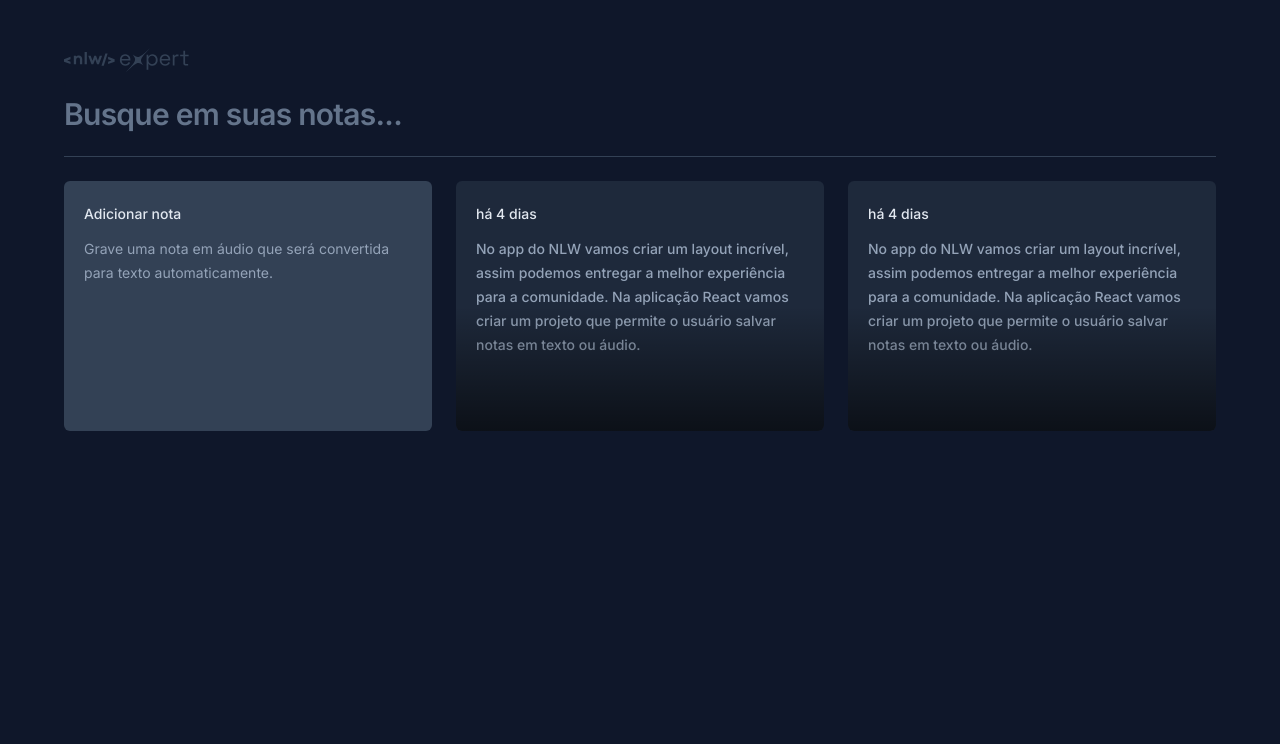
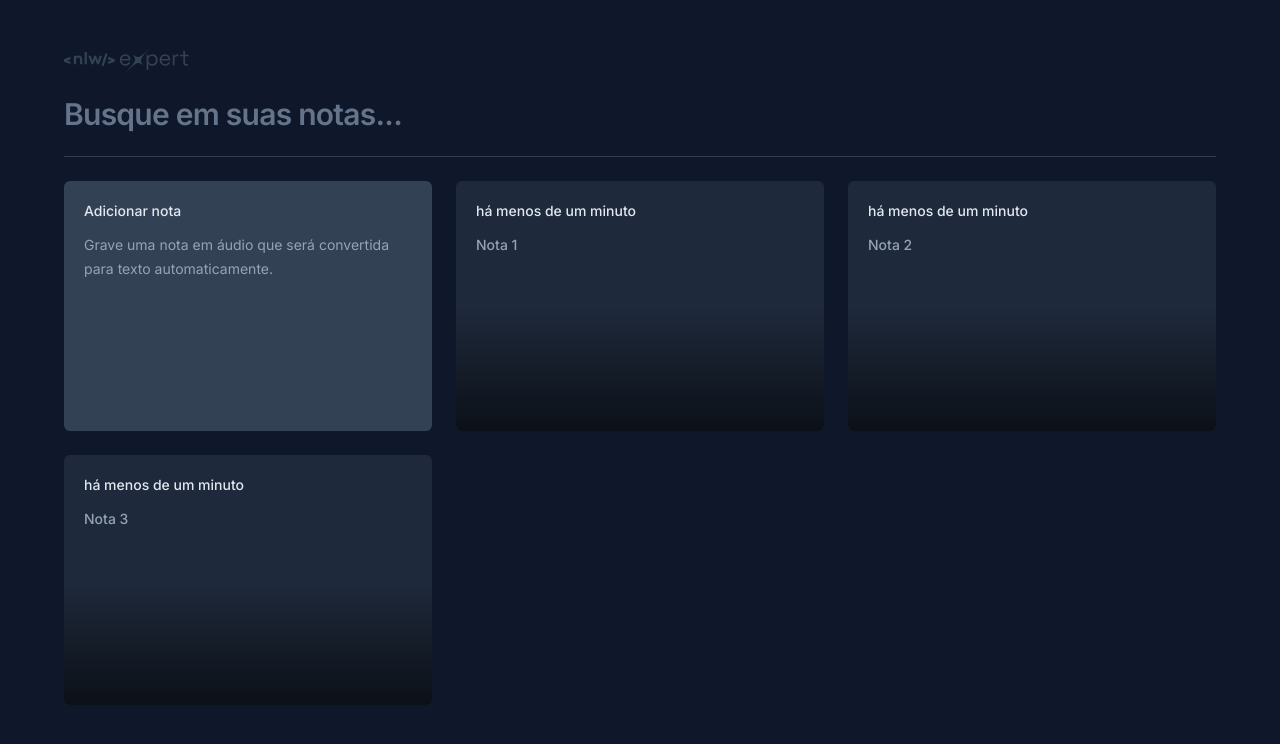
Before and after one commit to RabbitDeWitt/nlw-expert-notes, a Next.js app: page / in a window 1280 px wide. Shown: the top 744 px of the page. Built offline with nearby package versions, Linux system fonts and the light colour scheme.

Commit message:
feat: created modals

```diff
--- a/src/app/components/NewNoteCard.tsx
+++ b/src/app/components/NewNoteCard.tsx
@@ -1,15 +1,41 @@
-import React from 'react'
+'use client'
+
+import * as Dialog from '@radix-ui/react-dialog'
+import { X } from 'lucide-react'
 
 const NewNoteCard = () => {
   return (
-    <div className="rounded-md bg-slate-700 p-5 space-y-3">
-      <span className="text-sm font-medium text-slate-200">
+    <Dialog.Root>
+      <Dialog.Trigger className="rounded-md bg-slate-700 p-5 flex flex-col gap-3 text-left hover:ring-2 hover:ring-slate-600 focus-visible:ring-2 focus-visible:ring-lime-400 outline-none">
+        <span className="text-sm font-medium text-slate-200 ">
           Adicionar nota
         </span>
         <p className="text-sm leading-6 text-slate-400">
           Grave uma nota em áudio que será convertida para texto automaticamente.
         </p>
+      </Dialog.Trigger>
+      <Dialog.Portal>
+        <Dialog.Overlay className='bg-black/50 inset-0 fixed' />
+        <Dialog.Content className='fixed left-1/2 top-1/2 overflow-hidden -translate-x-1/2 -translate-y-1/2 max-w-[640px] w-full h-[60vh] bg-slate-700 rounded-md flex flex-col outline-none'>
+
+          <Dialog.Close className='absolute right-0 top-0 bg-slate-800 p-1.5 text-slate-400 hover:text-slate-100'>
+            <X className='size-5' />
+          </Dialog.Close>
+          <div className="flex flex-1 flex-col p-5 gap-3">
+            <span className='text-sm font-medium text-slate-200'>
+              Adicionar nota
+            </span>
+            <p className='text-sm font-medium text-slate-400 leading-6'>
+              Comece <button className='font-medium text-lime-400 hover:underline'>gravando uma nota</button> em áudio ou se preferir <button className='font-medium text-lime-400 hover:underline'>utilize apenas texto</button>.
+            </p>
           </div>
+
+          <button className='w-full bg-lime-400 py-4 text-center text-sm text-lime-950 font-medium outline-none hover:bg-lime-500'>
+            Salvar nota
+          </button>
+        </Dialog.Content>
+      </Dialog.Portal>
+    </Dialog.Root>
   )
 }
 
--- a/src/app/components/NoteCard.tsx
+++ b/src/app/components/NoteCard.tsx
@@ -1,21 +1,56 @@
-import React from 'react'
+'use client'
 
-type Props = {}
+import * as Dialog from '@radix-ui/react-dialog'
+import { formatDistanceToNow as ftdn } from 'date-fns'
+import { ptBR } from 'date-fns/locale'
+import { X } from 'lucide-react'
+type Props = {
+  note: {
+    date: Date,
+    content: string
+  }
+}
 
-const NoteCard = (props: Props) => {
+const NoteCard = ({ note }: Props) => {
+  const { date, content } = note
   return (
-    <div className='rounded-md bg-slate-800 p-5 space-y-3 overflow-hidden relative'>
-      <span className='text-sm font-medium text-slate-200'>
-        há 4 dias
-      </span>
-      <p className='text-sm font-medium text-slate-400 leading-6'>
-        No app do NLW vamos criar um layout incrível, assim podemos entregar a melhor experiência para a comunidade.
+    <Dialog.Root>
+      <Dialog.Trigger className='rounded-md text-left flex flex-col gap-3 bg-slate-800 p-5 overflow-hidden relative hover:ring-2 hover:ring-slate-600 focus-visible:ring-2 focus-visible:ring-lime-400 outline-none'>
+        <span className='text-sm font-medium text-slate-200'>
+          {ftdn(date, { locale: ptBR, addSuffix: true })}
+        </span>
+        <p className='text-sm font-medium text-slate-400 leading-6'>
+          {content}
+        </p>
 
-        Na aplicação React vamos criar um projeto que permite o usuário salvar notas em texto ou áudio.
-      </p>
+        <div className="absolute bottom-0 left-0 right-0 h-1/2 bg-gradient-to-t from-black/60 to-transparent pointer-events-none" />
+      </Dialog.Trigger>
 
-      <div className="absolute bottom-0 left-0 right-0 h-1/2 bg-gradient-to-t from-black/60 to-transparent pointer-events-none" />
-    </div>
+      <Dialog.Portal>
+        <Dialog.Overlay className='bg-black/50 inset-0 fixed' />
+        <Dialog.Content className='fixed left-1/2 top-1/2 overflow-hidden -translate-x-1/2 -translate-y-1/2 max-w-[640px] w-full h-[60vh] bg-slate-700 rounded-md flex flex-col outline-none'>
+
+          <Dialog.Close className='absolute right-0 top-0 bg-slate-800 p-1.5 text-slate-400 hover:text-slate-100'>
+            <X className='size-5' />
+          </Dialog.Close>
+          <div className="flex flex-1 flex-col p-5 gap-3">
+            <span className='text-sm font-medium text-slate-200'>
+              {ftdn(date, { locale: ptBR, addSuffix: true })}
+            </span>
+            <p className='text-sm font-medium text-slate-400 leading-6'>
+              {content}
+            </p>
+          </div>
+
+          <button className='w-full bg-slate-800 py-4 text-center text-sm text-slate-300 font-medium outline-none group'>
+            Deseja <span className='text-red-400 group-hover:underline '>
+              apagar essa nota
+            </span>
+            ?
+          </button>
+        </Dialog.Content>
+      </Dialog.Portal>
+    </Dialog.Root>
   )
 }
 
--- a/src/app/page.tsx
+++ b/src/app/page.tsx
@@ -2,6 +2,21 @@ import { NlwExpertLogo } from "./assets/NlwExpertLogo";
 import { NewNoteCard, NoteCard } from "./components";
 
 export default function Home() {
+  const notes = [
+    {
+      date: new Date(),
+      content: "Nota 1"
+    },
+    {
+      date: new Date(),
+      content: "Nota 2"
+    },
+    {
+      date: new Date(),
+      content: "Nota 3"
+    },
+  ]
+
   return (
     <main className="mx-auto max-w-6xl my-12 space-y-6">
       <NlwExpertLogo />
@@ -17,8 +32,14 @@ export default function Home() {
 
       <div className="grid grid-cols-3 gap-6 auto-rows-[250px]">
         <NewNoteCard />
-        <NoteCard />
-        <NoteCard />
+
+        {notes.map((note, i) => (
+          <NoteCard
+            key={i}
+            note={note}
+          />
+        ))}
+
       </div>
     </main >
   );
```
Also changed, not shown: package.json (+8 -5 lines), src/app/assets/nlwExpertLogo.tsx (+1 -1 lines), 1 other file (tests, documents, lock files or other folders). Lines whose indentation alone changed are shown as unchanged.
